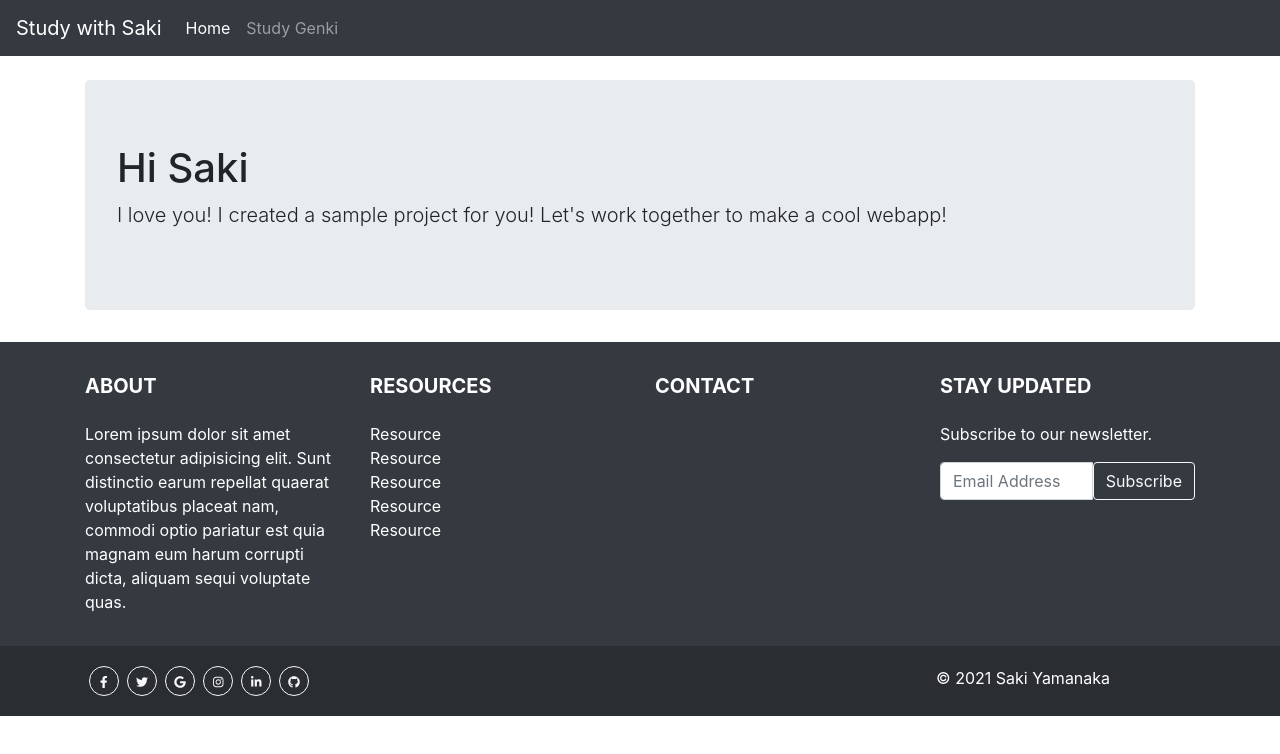
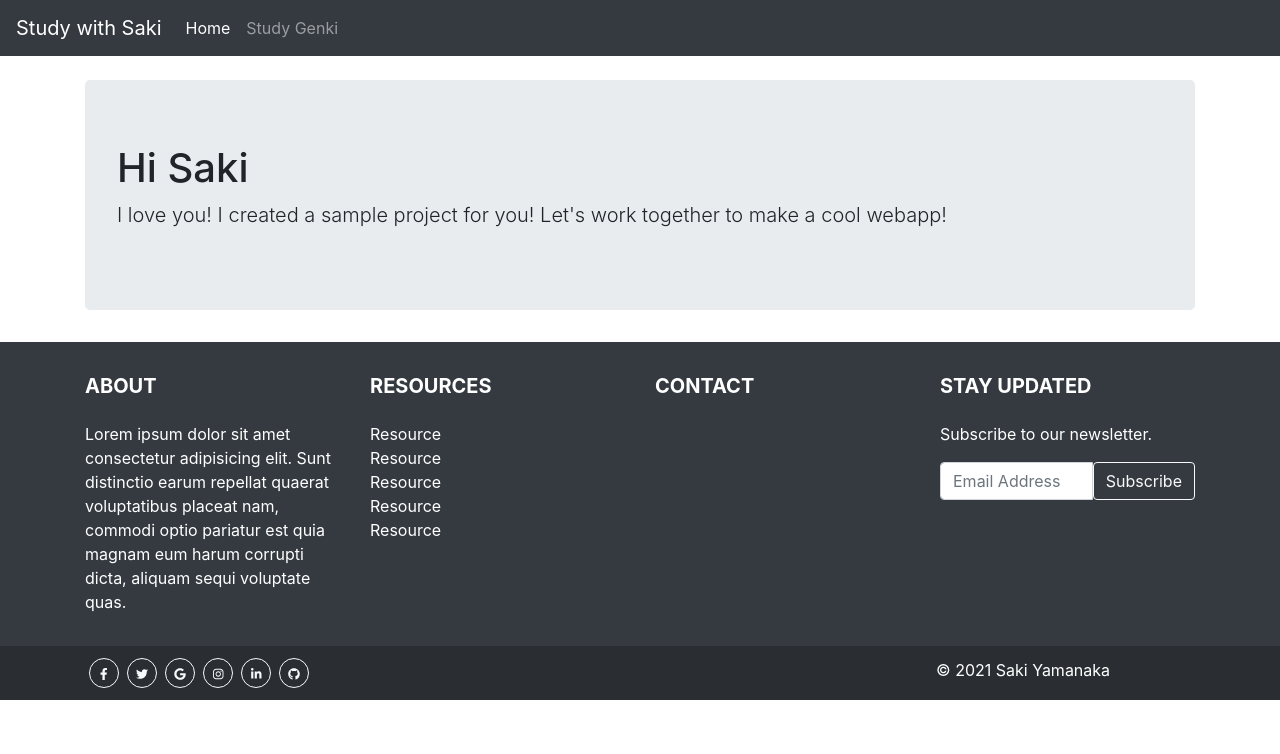
Before and after one commit to SakiYamanaka/japanese-teaching-website, an Angular app in the folder japanese-teaching-website/: page / in a window 1280 px wide. Shown: the top 754 px of the page. Built offline with nearby package versions, Linux system fonts and the light colour scheme.

Commit message:
reduced padding

```diff
--- a/japanese-teaching-website/src/app/app.component.html
+++ b/japanese-teaching-website/src/app/app.component.html
@@ -52,7 +52,7 @@
       </div>
     </div>
   </div>
-  <div class="p-3" style="background-color: rgba(0, 0, 0, 0.2);">
+  <div class="p-2" style="background-color: rgba(0, 0, 0, 0.2);">
     <div class="container">
       <div class="row justify-content-between">
         <div class="col-lg-3 col-md-6 col-sm-6">
```
